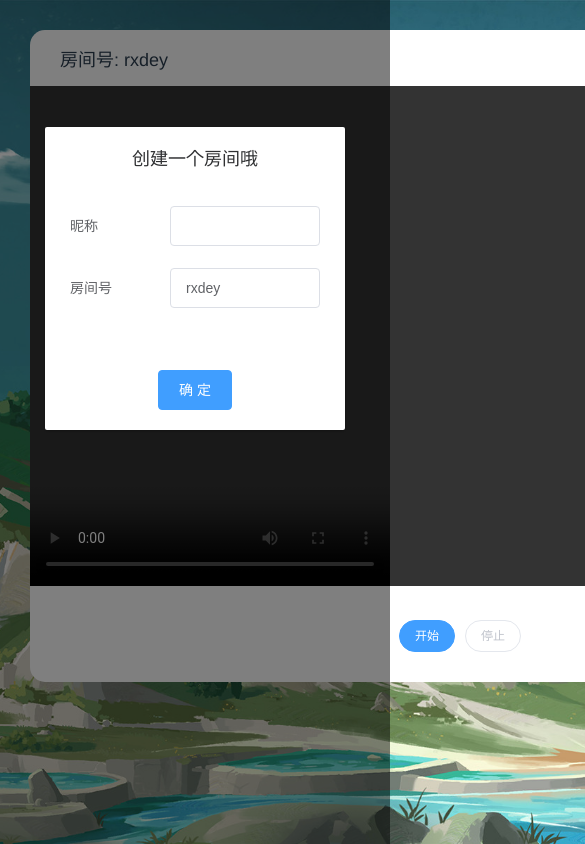
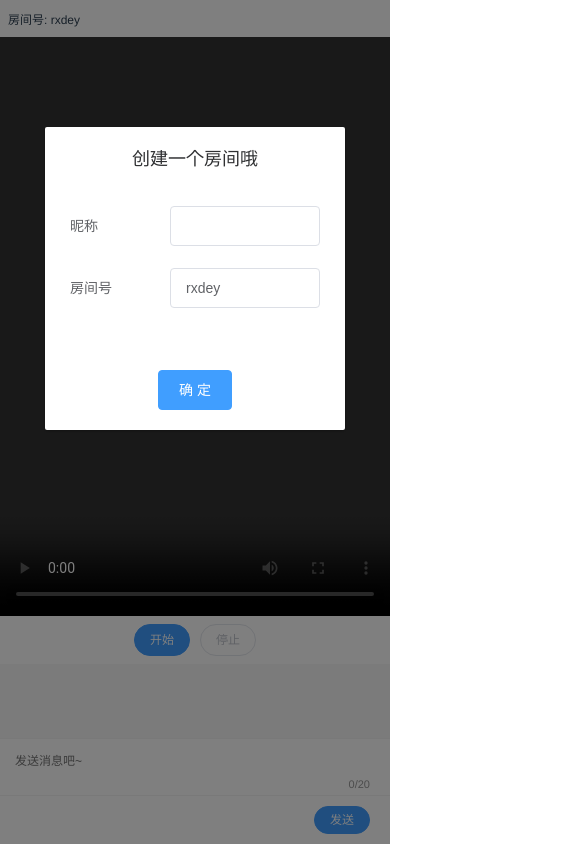
Before and after one commit to Rxdey/live-web, a Vue app: page /LiveRoom in a window 390 px wide. Shown: the top 844 px of the page, 585 px wide, since content can reach past the window. Built offline with nearby package versions, Linux system fonts and the light colour scheme.

Commit message:
适配移动端

```diff
--- a/src/App.vue
+++ b/src/App.vue
@@ -1,17 +1,13 @@
 <template>
-  <el-container>
-    <!-- <el-header class="header" height="50px"></el-header> -->
-    <el-main class="main">
-      <router-view/>
-    </el-main>
-  </el-container>
+  <div class="main">
+    <router-view />
+  </div>
 </template>
 
 <style lang="less">
 @import url("./assets/less/reset.less");
 body {
-  background: #f7f7f7 url("/img/bg.jpg") no-repeat center;
-  background-size: cover;
+  overflow: hidden;
 }
 #app {
   font-family: Avenir, Helvetica, Arial, sans-serif;
@@ -19,19 +15,96 @@ body {
   -moz-osx-font-smoothing: grayscale;
   text-align: center;
   color: #2c3e50;
+  height: 100%;
+  overflow-y: auto;
+  background: #f7f7f7 url("/img/bg.jpg") no-repeat center;
+  background-size: cover;
 }
 .header {
   background: #fff;
 }
-.el-main.main {
+.main {
+  width: 80%;
   max-width: 1504px;
-  min-width: 1220px;
-  // padding: 10px;
-  width: 80%;
+  padding: 30px 0;
   margin: 0 auto;
 }
 
 .router-page {
   width: 100%;
 }
+@media screen and (max-width: 1480px) {
+  .main {
+    width: 90%;
+  }
+}
+@media screen and (max-width: 1200px) {
+  .main {
+    width: 96%;
+    .live-wrap {
+      margin-right: 0;
+      margin-bottom: 20px;
+    }
+    .live-aside {
+      width: 100%;
+    }
+    .message-wrap {
+      padding: 30px 0 5px 0;
+      height: 200px;
+    }
+  }
+}
+@media screen and (max-width: 880px) {
+  .main {
+    width: 100%;
+    padding: 0;
+    height: 100%;
+    .live-room {
+      display: flex;
+      flex-flow: column;
+      height: 100%;
+    }
+    .live-wrap {
+      margin: 0;
+      min-width: 100%;
+      flex: 1;
+      height: 1px;
+    }
+    .video-wrap {
+      border-radius: 0;
+      height: 100%;
+      padding: 0;
+      display: flex;
+      flex-flow: column;
+      .video-main {
+        margin-bottom: 0px;
+        height: 100%;
+        flex: 1;
+      }
+      .video-control {
+        height: 100%;
+      }
+      .room-name {
+        font-size: 12px;
+        margin-bottom: 0;
+        padding: 10px 8px;
+      }
+    }
+    .tool-wrap {
+      padding: 8px 0;
+    }
+    .live-aside {
+      width: 100%;
+    }
+    .message-wrap {
+      padding: 0 0 10px 0;
+      height: 180px;
+      border-radius: 0;
+      // background: transparent;
+      // .user-message {
+      //   background: rgba(255, 255, 255, 0.9);
+      // }
+    }
+  }
+}
 </style>
--- a/src/views/LiveRoom.vue
+++ b/src/views/LiveRoom.vue
@@ -1,6 +1,6 @@
 <template>
-  <el-container class="live-room router-page">
-    <el-main>
+  <div class="live-room router-page">
+    <div class="live-wrap">
       <div class="video-wrap">
         <p class="room-name">房间号: {{userDetail.roomName}}</p>
         <div class="video-main">
@@ -13,8 +13,8 @@
           </div>
         </div>
       </div>
-    </el-main>
-    <el-aside width="300px" class="live-aside">
+    </div>
+    <div class="live-aside">
       <div class="message-wrap">
         <div class="user-message">
           <div class="message-card" v-for="(item, index) in messageList" :key="index">
@@ -32,8 +32,8 @@
           <el-button size="mini" round type="primary" @click="handleSendMessage">发送</el-button>
         </div>
       </div>
-    </el-aside>
-  </el-container>
+    </div>
+  </div>
 
   <el-dialog title="创建一个房间哦" v-model="dialogVisible" width="30%" :before-close="handleClose" :show-close="false" center>
     <el-form label-position="left" label-width="100px" :model="userDetail">
@@ -93,7 +93,7 @@ export default {
     };
     // 创建RTCPeerConnection连接
     const createPeer = (stream, data) => {
-      const peer = new RTCPeerConnection({ sdpSemantics: 'plan-b' });
+      const peer = new RTCPeerConnection({ sdpSemantics: 'unified-plan' });
       peer.onicecandidate = (event) => {
         if (!event.candidate) return;
         sendMessage({
@@ -112,8 +112,9 @@ export default {
     const handleJoin = async () => {
       const video = document.querySelector('#video');
       sendMessage({ type: 'upJoin' });
-      const localStream = await navigator.mediaDevices.getUserMedia({ video: true, audio: true });
-      // const localStream = await navigator.mediaDevices.getDisplayMedia({ video: true, audio: true });
+      // const localStream = await navigator.mediaDevices.getUserMedia({ video: true, audio: true });
+      // 抓取屏幕 不要设置audio，不然移动端无法播放
+      const localStream = await navigator.mediaDevices.getDisplayMedia({ video: true });
       video.srcObject = localStream;
       state.localStream = localStream;
       state.peerList.map(item => {
--- a/src/views/UserRoom.vue
+++ b/src/views/UserRoom.vue
@@ -1,6 +1,6 @@
 <template>
-  <el-container class="live-room router-page">
-    <el-main>
+  <div class="live-room router-page">
+    <div class="live-wrap">
       <div class="video-wrap">
         <p class="room-name">房间号: {{userDetail.roomName}}</p>
         <div class="video-main">
@@ -12,8 +12,8 @@
           </div>
         </div>
       </div>
-    </el-main>
-    <el-aside width="300px" class="live-aside">
+    </div>
+    <div class="live-aside">
       <div class="message-wrap">
         <div class="user-message">
           <div class="message-card" v-for="(item, index) in messageList" :key="index">
@@ -31,8 +31,8 @@
           <el-button size="mini" round type="primary" @click="handleSendMessage">发送</el-button>
         </div>
       </div>
-    </el-aside>
-  </el-container>
+    </div>
+  </div>
 
   <el-dialog title="加入房间哦" v-model="dialogVisible" width="30%" :before-close="handleClose" :show-close="false" center>
     <el-form label-position="left" label-width="100px" :model="userDetail">
@@ -100,7 +100,7 @@ export default {
     };
     const createPeer = () => {
       const video = document.querySelector('#video');
-      state.peer = new RTCPeerConnection({ sdpSemantics: 'plan-b' });
+      state.peer = new RTCPeerConnection({ sdpSemantics: 'unified-plan' });
       state.peer.onaddstream = (obj) => {
         if (!video) { console.log('没有找到指定video元素'); return; }
         video.srcObject = obj.stream;
--- a/src/views/live.less
+++ b/src/views/live.less
@@ -1,6 +1,15 @@
 .live-room {
-  .el-main {
-    padding: 10px;
+  display: flex;
+  flex-flow: row wrap;
+}
+.live-wrap {
+  flex: 1;
+  width: 1px;
+  margin-right: 20px;
+  min-width: 800px;
+}
+.live-aside {
+  width: 250px;
 }
 .video-wrap {
   background: #fff;
@@ -22,9 +31,6 @@
     outline: none;
     height: 500px;
   }
-  }
-  .live-aside {
-    padding: 10px;
 }
 .message-wrap {
   border-radius: 15px;
@@ -70,7 +76,6 @@
     padding: 0 20px;
   }
 }
-}
 .message-card {
   &__message {
     position: relative;
```
Lines whose indentation alone changed are shown as unchanged.
